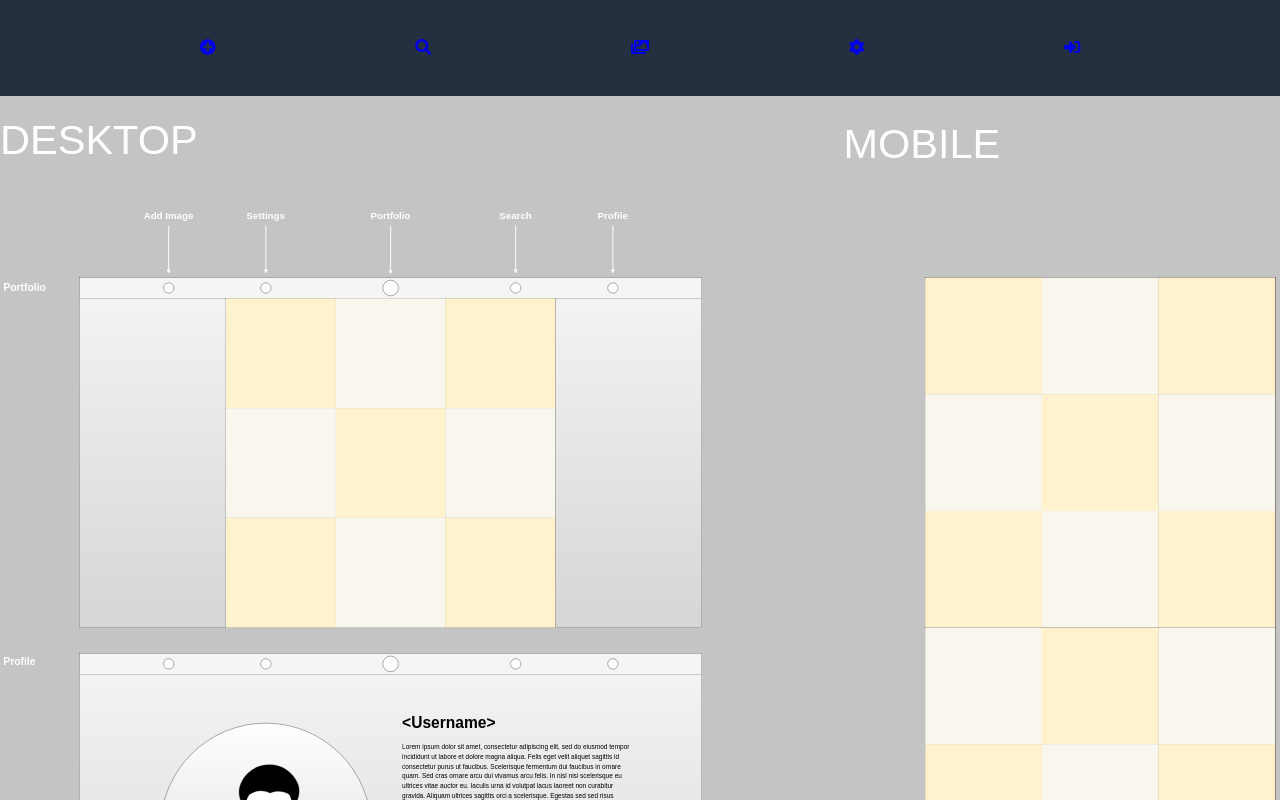
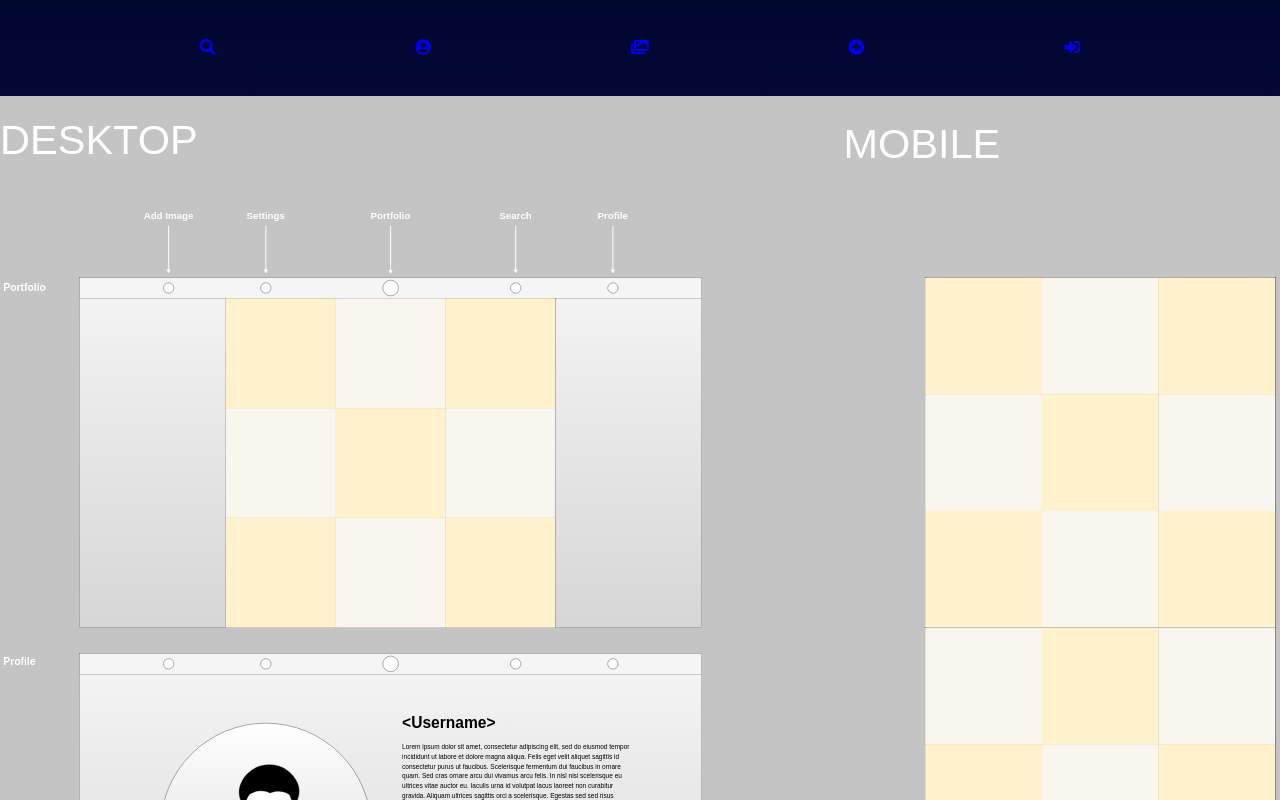
Before and after one commit to abs3nce/porto-client, a Vue app: page / in a window 1280 px wide. Shown: the top 800 px of the page. Built offline with nearby package versions, Linux system fonts and the light colour scheme.

Commit message:
- vizual redesign, + login & register page

```diff
--- a/src/App.vue
+++ b/src/App.vue
@@ -22,6 +22,8 @@ export default {
 </script>
 
 <style lang="scss">
+@import url("https://fonts.googleapis.com/css2?family=Spartan&display=swap");
+
 /* =========================================================
                             GLOBAL
    =========================================================*/
@@ -29,40 +31,46 @@ export default {
     //globalne variables pre farby
 
     //accents
-    --acc-blue: #3645fbff;
-    --acc-purple: #a26fe0ff;
-    --acc-pink: #c97ebeff;
-    --acc-orange: #ef8d79ff;
-    --acc-yellow: #fe922aff;
+    --acc-cyan: #00c2ff;
+    --acc-hover: #00ffea;
+    --acc-white: white;
+    --acc-deep-blue: #00072f;
+    --acc-purple: #8000ff;
 
     //gradients
-    --grad-galaxy: linear-gradient(
-        135deg,
-        #3645fbff,
-        #a26fe0ff,
-        #c97ebeff,
-        #ef8d79ff,
-        #fe922aff
-    );
+    --grad-site: linear-gradient(0, var(--acc-purple), var(--acc-deep-blue));
 
     //backgrounds
-    --bg-dark-blue: #242f40;
-
-    //ostatne variables
+    --bg-dark-blue: #00072f;
 
     //rychlosti
     --transition-speed: 500ms;
 
+    //fonty a text
+
+    --text-small: 12px;
+    --text-medium: 24px;
+    --text-large: 32px;
+
     //velkosti
     --navbar-height: 96px;
     --site-height: calc(100vh - var(--navbar-height));
+
+    //ostatne variables
 }
 
 html,
-*,
 body {
     margin: 0;
     padding: 0;
+    font-family: "Spartan", sans-serif;
+    height: 100%;
+}
+
+input,
+button,
+textarea {
+    font-family: "Spartan", sans-serif;
 }
 
 /* =========================================================
@@ -75,7 +83,7 @@ body::-webkit-scrollbar-track {
     background-color: black;
 }
 body::-webkit-scrollbar-thumb {
-    background-color: var(--acc-blue);
+    background-color: var(--acc-cyan);
     // border-radius: 128px;
 }
 
@@ -83,8 +91,8 @@ body::-webkit-scrollbar-thumb {
                           Styling
    =========================================================*/
 .app-wrap {
-    background-image: var(--grad-galaxy);
-    min-height: 100vh;
+    background-image: var(--grad-site);
+    min-height: 100%;
 }
 
 /* =========================================================
--- /dev/null
+++ b/src/pages/LoginPage.vue
@@ -0,0 +1,116 @@
+<template>
+    <div class="login-wrap">
+        <div class="form">
+            <input
+                type="text"
+                v-model="login_username"
+                placeholder="Your username"
+            />
+            <br />
+            <input
+                type="password"
+                v-model="login_password"
+                placeholder="Your password"
+            /><br />
+            <button @click="loginUser()">Sign me in!</button>
+            <br />
+            <p>{{ login_error }}</p>
+            <br /><br />
+            <router-link to="/register">
+                <button>I don't have an account</button>
+            </router-link>
+        </div>
+    </div>
+</template>
+
+<script>
+export default {
+    data() {
+        return {
+            login_username: "",
+            login_password: "",
+            login_error: null,
+        };
+    },
+    methods: {
+        loginUser() {
+            let user = {
+                username: this.login_username,
+                password: this.login_password,
+            };
+            console.log(user);
+
+            this.axios.post("http://localhost:3000/login", user).then(
+                (res) => {
+                    console.log(res);
+                    this.login_error = null;
+                    localStorage.setItem("token", res.data.token);
+                    this.$router.push("/portfolio");
+                },
+                (err) => {
+                    console.log(err.response);
+                    this.login_error = err.response.data.error;
+                }
+            );
+
+            this.login_username = "";
+            this.login_password = "";
+        },
+    },
+};
+</script>
+
+<style lang="scss" scoped>
+.login-wrap {
+    min-width: 100%;
+    height: calc(100vh - var(--navbar-height));
+
+    display: flex;
+    justify-content: center;
+    align-content: center;
+
+    .form {
+        width: 33%;
+
+        display: flex;
+        flex-direction: column;
+        justify-content: center;
+        align-content: center;
+
+        p {
+            text-align: center;
+        }
+
+        input {
+            background: none;
+            border: none;
+            border-bottom: 1px solid white;
+            padding: 3%;
+            color: white;
+            font-size: var(--text-medium);
+        }
+
+        input:focus {
+            outline: none;
+        }
+
+        input::placeholder {
+            /* Chrome, Firefox, Opera, Safari 10.1+ */
+            color: lightgrey;
+            opacity: 1; /* Firefox */
+        }
+
+        button {
+            width: 100%;
+            padding: 3%;
+
+            font-size: var(--text-medium);
+
+            border: none;
+            border-radius: 64px;
+            background-color: var(--acc-cyan);
+            color: var(--acc-deep-blue);
+        }
+    }
+}
+</style>
--- /dev/null
+++ b/src/pages/RegisterPage.vue
@@ -0,0 +1,122 @@
+<template>
+    <div class="register-wrap">
+        <div class="form">
+            <input
+                type="text"
+                v-model="register_username"
+                placeholder="Your username"
+            />
+            <br />
+            <input
+                type="email"
+                v-model="register_email"
+                placeholder="Your email"
+            />
+            <br />
+            <input
+                type="password"
+                v-model="register_password"
+                placeholder="Your password"
+            /><br />
+            <button @click="registerUser()">Register me!</button>
+            <br />
+            <p>{{ register_error }}</p>
+
+            <router-link to="/login">
+                <button>I already have an account</button>
+            </router-link>
+        </div>
+    </div>
+</template>
+
+<script>
+export default {
+    data() {
+        return {
+            register_username: "",
+            register_email: "",
+            register_password: "",
+            register_error: null,
+        };
+    },
+    methods: {
+        registerUser() {
+            let newUser = {
+                username: this.register_username,
+                email: this.register_email,
+                password: this.register_password,
+            };
+            console.log(newUser);
+
+            this.axios.post("http://localhost:3000/register", newUser).then(
+                (res) => {
+                    console.log(res);
+                    this.register_error = null;
+                    this.$router.push("/login");
+                },
+                (err) => {
+                    console.log(err.response);
+                    this.register_error = err.response.data.title;
+                }
+            );
+            this.register_username = "";
+            this.register_password = "";
+            this.register_email = "";
+        },
+    },
+};
+</script>
+
+<style lang="scss" scoped>
+.register-wrap {
+    min-width: 100%;
+    height: calc(100vh - var(--navbar-height));
+
+    display: flex;
+    justify-content: center;
+    align-content: center;
+    .form {
+        width: 33%;
+
+        display: flex;
+        flex-direction: column;
+        justify-content: center;
+        align-content: center;
+
+        input {
+            background: none;
+            border: none;
+            border-bottom: 1px solid white;
+            padding: 3%;
+            color: white;
+            font-size: var(--text-medium);
+        }
+
+        input:focus {
+            outline: none;
+        }
+
+        input::placeholder {
+            /* Chrome, Firefox, Opera, Safari 10.1+ */
+            color: lightgrey;
+            opacity: 1; /* Firefox */
+        }
+
+        p {
+            text-align: center;
+        }
+
+        button {
+            width: 100%;
+            padding: 3%;
+
+            font-size: var(--text-medium);
+
+            border: none;
+            border-radius: 64px;
+            background-color: var(--acc-cyan);
+            color: var(--acc-deep-blue);
+        }
+    }
+}
+</style>
--- a/src/shell/Navbar.vue
+++ b/src/shell/Navbar.vue
@@ -3,12 +3,12 @@
         <ul class="nav-list">
             <li class="nav-list-item">
                 <router-link class="nav-link" to="/portfolio">
-                    <span> <i class="fas fa-plus-circle"> </i> </span>
+                    <span><i class="fas fa-search"></i></span>
                 </router-link>
             </li>
             <li class="nav-list-item">
                 <router-link class="nav-link" to="/portfolio">
-                    <span><i class="fas fa-search"></i></span>
+                    <span><i class="fas fa-user-circle"></i></span>
                 </router-link>
             </li>
             <li class="nav-list-item">
@@ -20,10 +20,9 @@
             </li>
             <li class="nav-list-item">
                 <router-link class="nav-link" to="/portfolio">
-                    <span><i class="fas fa-cog"></i></span>
+                    <span> <i class="fas fa-plus-circle"> </i> </span>
                 </router-link>
             </li>
-
             <!-- tieto posledne dve sa budu switchovat podla toho ci je user loginnuty -->
             <!-- <li class="nav-list-item">
                 <router-link class="nav-link" to="/profile">
@@ -31,7 +30,7 @@
                 </router-link>
             </li> -->
             <li class="nav-list-item">
-                <router-link class="nav-link" to="/join">
+                <router-link class="nav-link" to="/login">
                     <span><i class="fas fa-sign-in-alt"></i></span>
                 </router-link>
             </li>
@@ -45,13 +44,15 @@ export default {};
 
 <style lang="scss" scoped>
 .navbar-wrap {
-    min-height: 96px;
+    height: var(--navbar-height);
     width: 100%;
 
     display: flex;
+    // background-color: var(--acc-deep-blue);
+    .nav-list {
+        padding: 0;
+        margin: 0;
 
-    background-color: var(--bg-dark-blue);
-    .nav-list {
         width: 100%;
         display: flex;
         justify-content: space-evenly;
@@ -66,7 +67,7 @@ export default {};
                 @media (min-width: 280px) {
                     i {
                         font-size: 32px;
-                        color: var(--acc-blue);
+                        color: var(--acc-cyan);
                         transition: var(--transition-speed) ease;
                     }
                     .main {
@@ -76,7 +77,7 @@ export default {};
                 @media (min-width: 768px) {
                     i {
                         font-size: 250%; //povodne 48px
-                        color: var(--acc-blue);
+                        color: var(--acc-cyan);
                         transition: var(--transition-speed) ease;
                     }
                     .main {
@@ -85,7 +86,7 @@ export default {};
                 }
 
                 i:hover {
-                    color: var(--acc-purple);
+                    color: var(--acc-hover);
                 }
             }
         }
```
Also changed, not shown: routes.js (+8 -3 lines), src/pages/LoginRegisterPage.vue (deleted, +0 -109 lines).
